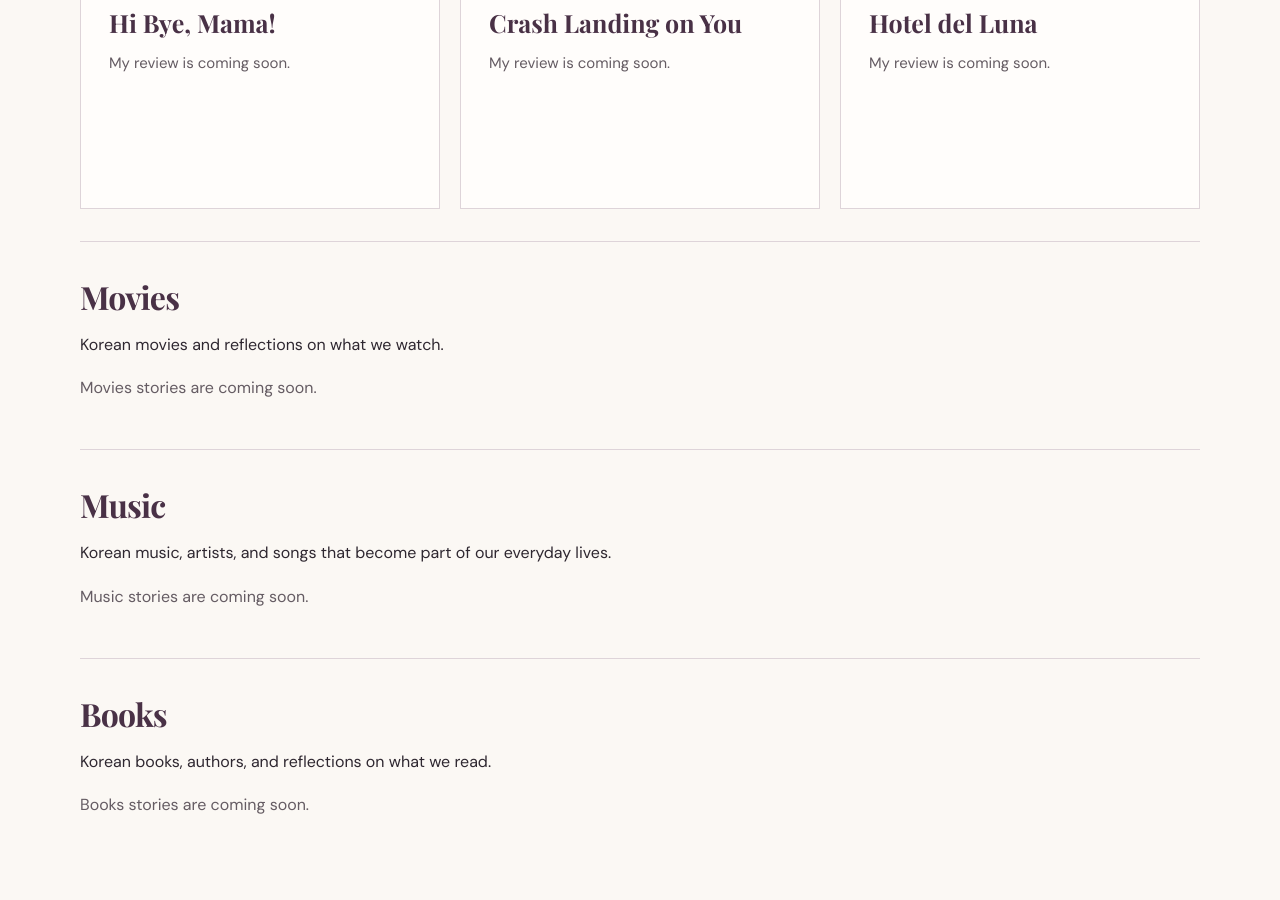
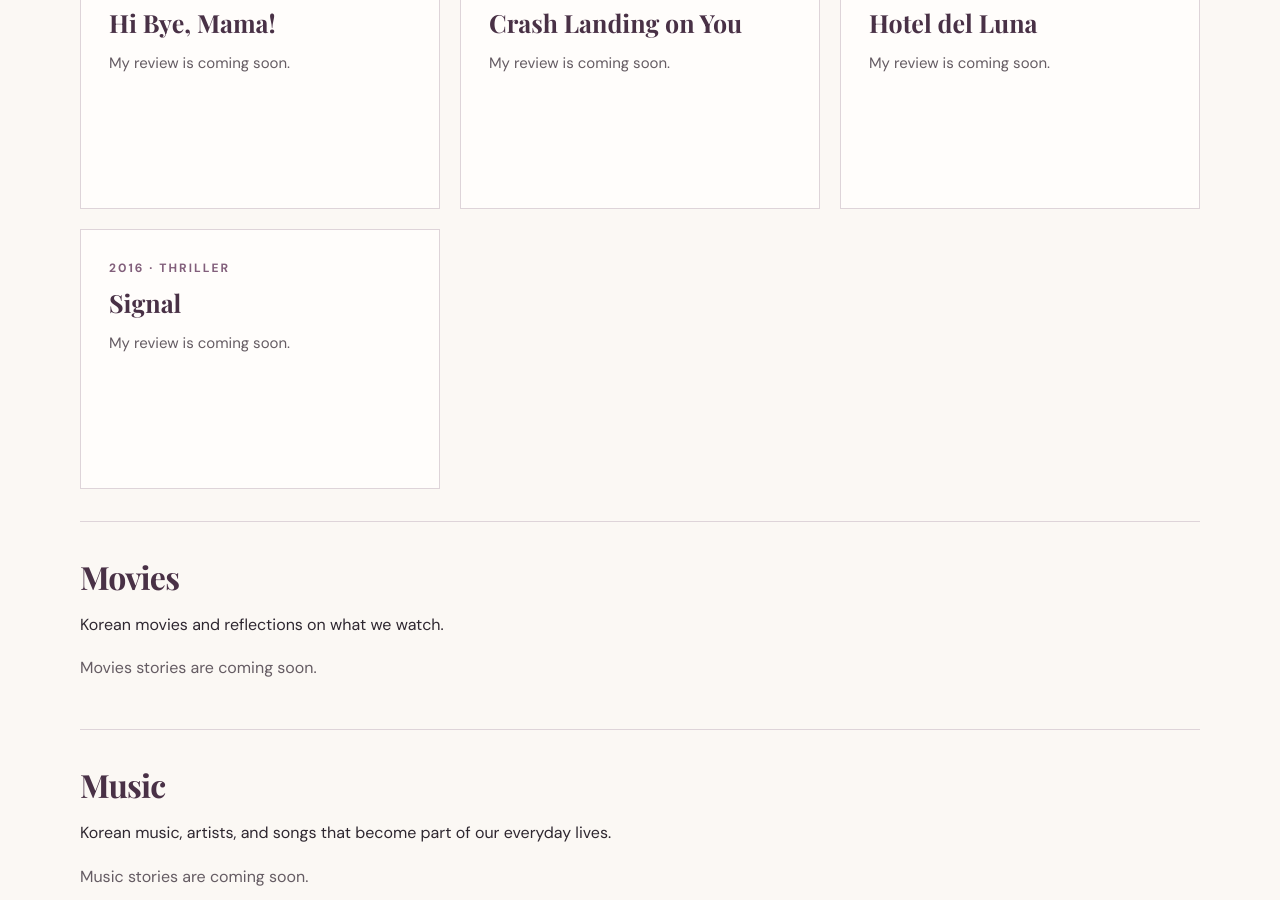
Before and after one commit to lydiarim22-coder/mindoflydia, a Jekyll site: the page built from korean-culture.html, in a window 1280 px wide and 900 px high, scrolled down 1774 px. Built offline with Jekyll 4.4.1, drawn with Linux system fonts in a browser that asks for light colours; some web fonts are replaced.

Commit message:
Add Signal to Korean Culture dramas

```diff
--- a/_data/korean_culture_items.yml
+++ b/_data/korean_culture_items.yml
@@ -51,3 +51,9 @@
   genre: Romance
   topic: dramas
   note: "My review is coming soon."
+
+- title: "Signal"
+  year: 2016
+  genre: Thriller
+  topic: dramas
+  note: "My review is coming soon."
```
